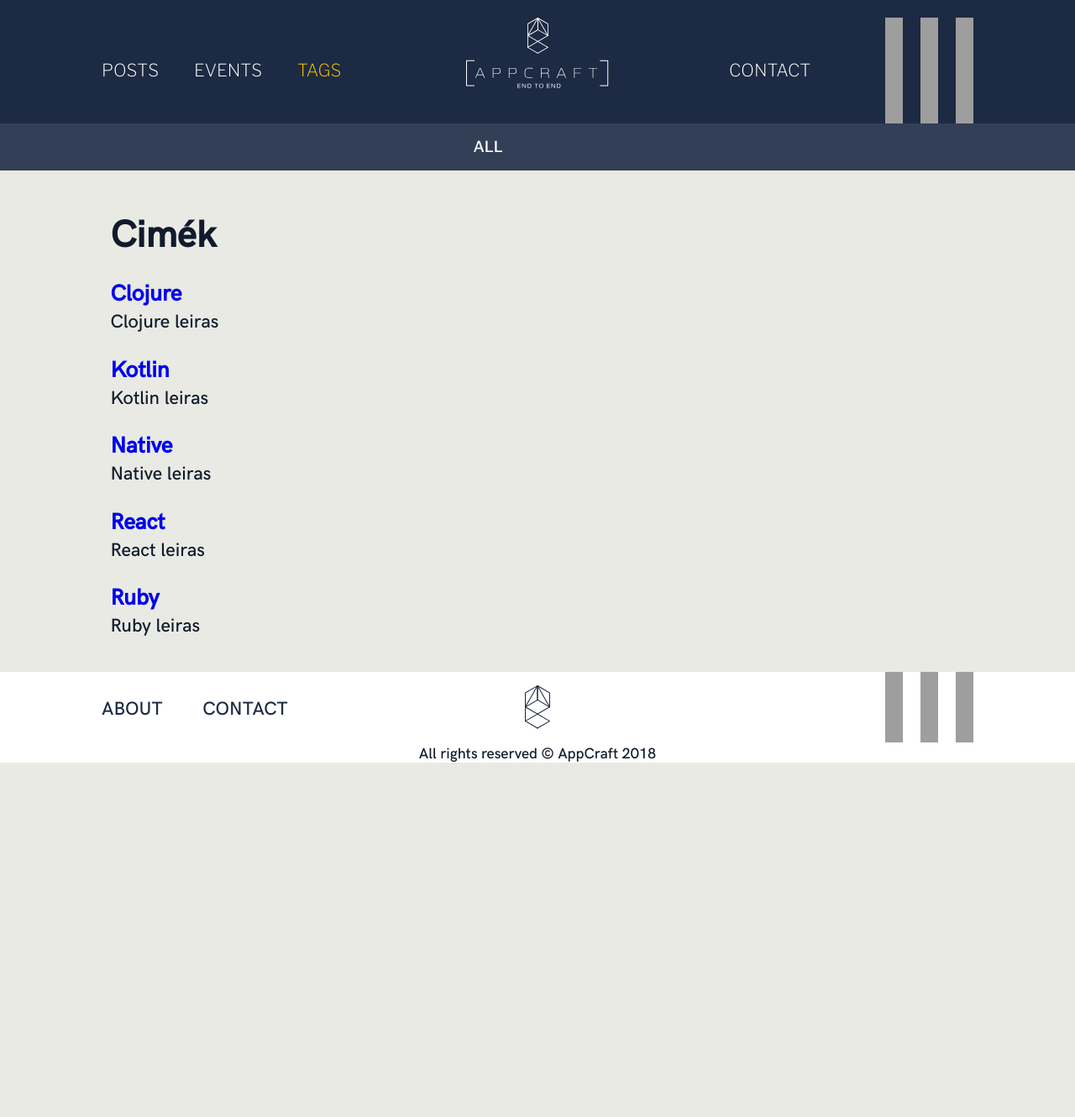
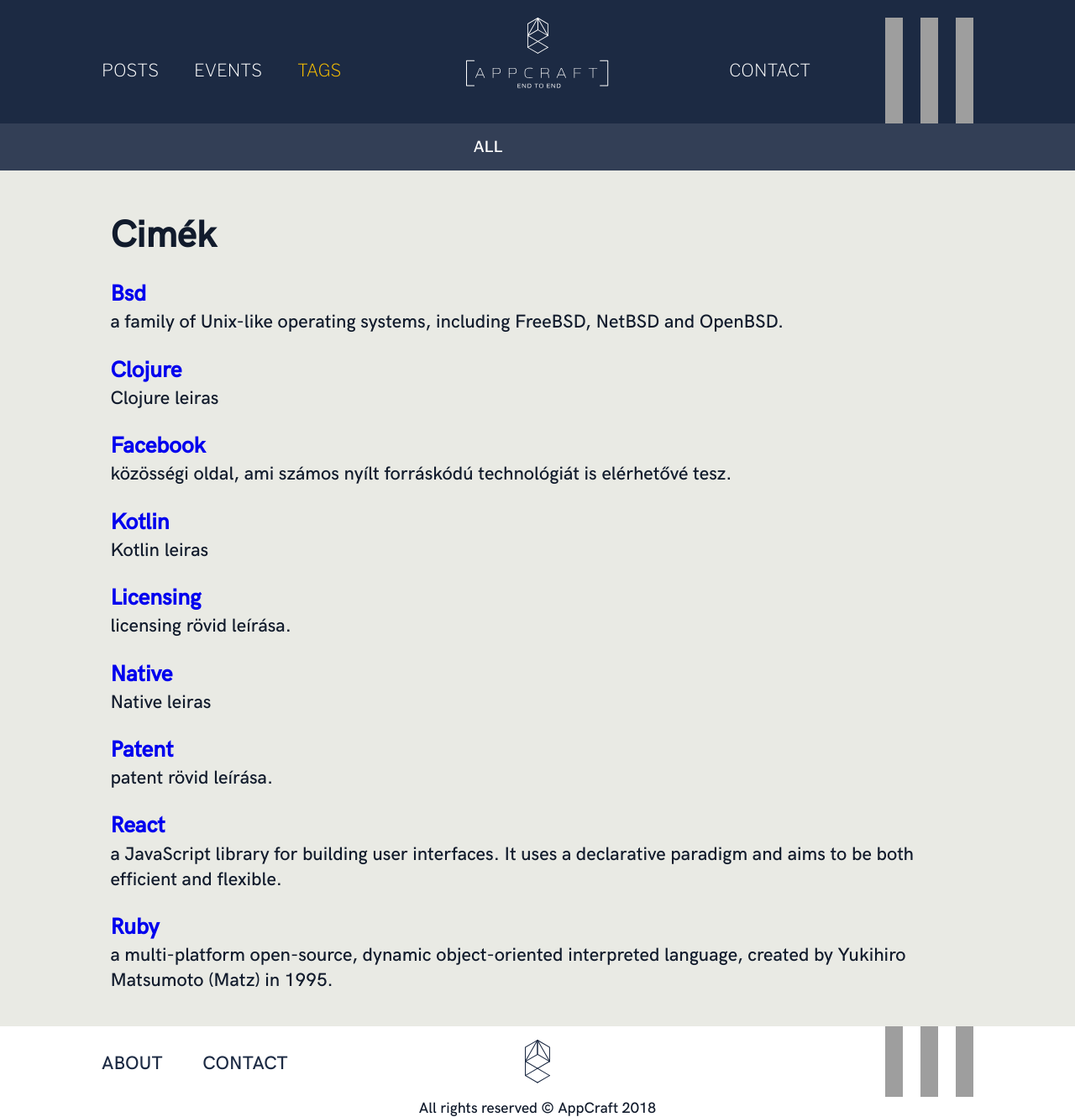
Before and after one commit to AppCraft-Projects/appcraft-site, a Jekyll site: the page built from tags.html, in a window 1280 px wide. Shown: the whole page at 84% size. Built offline with Jekyll 4.4.1, drawn with Linux system fonts in a browser that asks for light colours; before the commit the page ends 908 px from its top, so only the background shows below that; grey boxes are pictures that could not be loaded.

Commit message:
Older FB licensing post + tag fixes

```diff
--- /dev/null
+++ b/_tags/bsd.md
@@ -0,0 +1,5 @@
+---
+slug: bsd
+name: BSD
+description: a family of Unix-like operating systems, including FreeBSD, NetBSD and OpenBSD.
+---
--- /dev/null
+++ b/_tags/facebook.md
@@ -0,0 +1,5 @@
+---
+slug: facebook
+name: Facebook
+description: közösségi oldal, ami számos nyílt forráskódú technológiát is elérhetővé tesz.
+---
--- /dev/null
+++ b/_tags/licensing.md
@@ -0,0 +1,5 @@
+---
+slug: licensing
+name: Licensing
+description: licensing rövid leírása.
+---
--- /dev/null
+++ b/_tags/patent.md
@@ -0,0 +1,5 @@
+---
+slug: patent
+name: Patent
+description: patent rövid leírása.
+---
--- a/_tags/react.md
+++ b/_tags/react.md
@@ -1,5 +1,5 @@
 ---
 slug: react
 name: React
-description: React leiras
+description: a JavaScript library for building user interfaces. It uses a declarative paradigm and aims to be both efficient and flexible.
 ---
--- a/_tags/ruby.md
+++ b/_tags/ruby.md
@@ -1,5 +1,5 @@
 ---
 slug: ruby
 name: Ruby
-description: Ruby leiras
+description: a multi-platform open-source, dynamic object-oriented interpreted language, created by Yukihiro Matsumoto (Matz) in 1995.
 ---
```
Also changed, not shown: _blog/2017-08-30-fb-licensing.md (added, +165 -0 lines).
